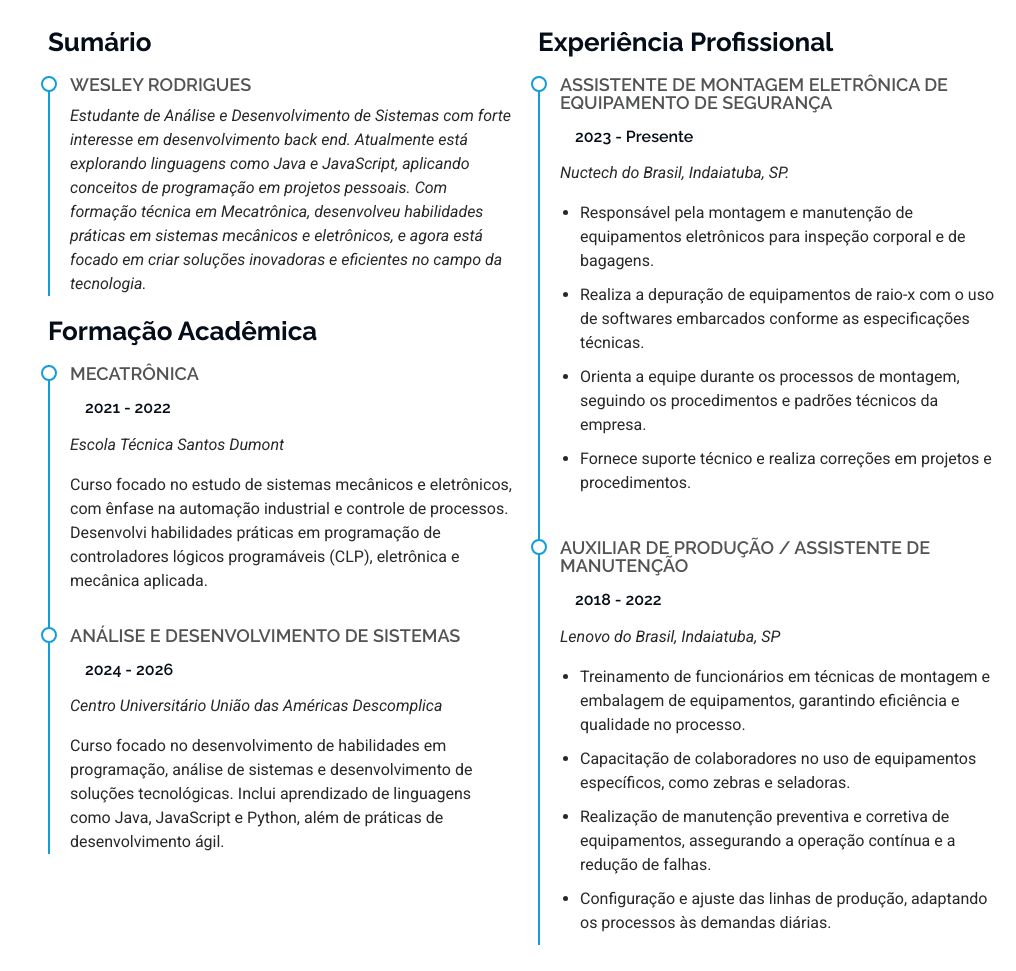
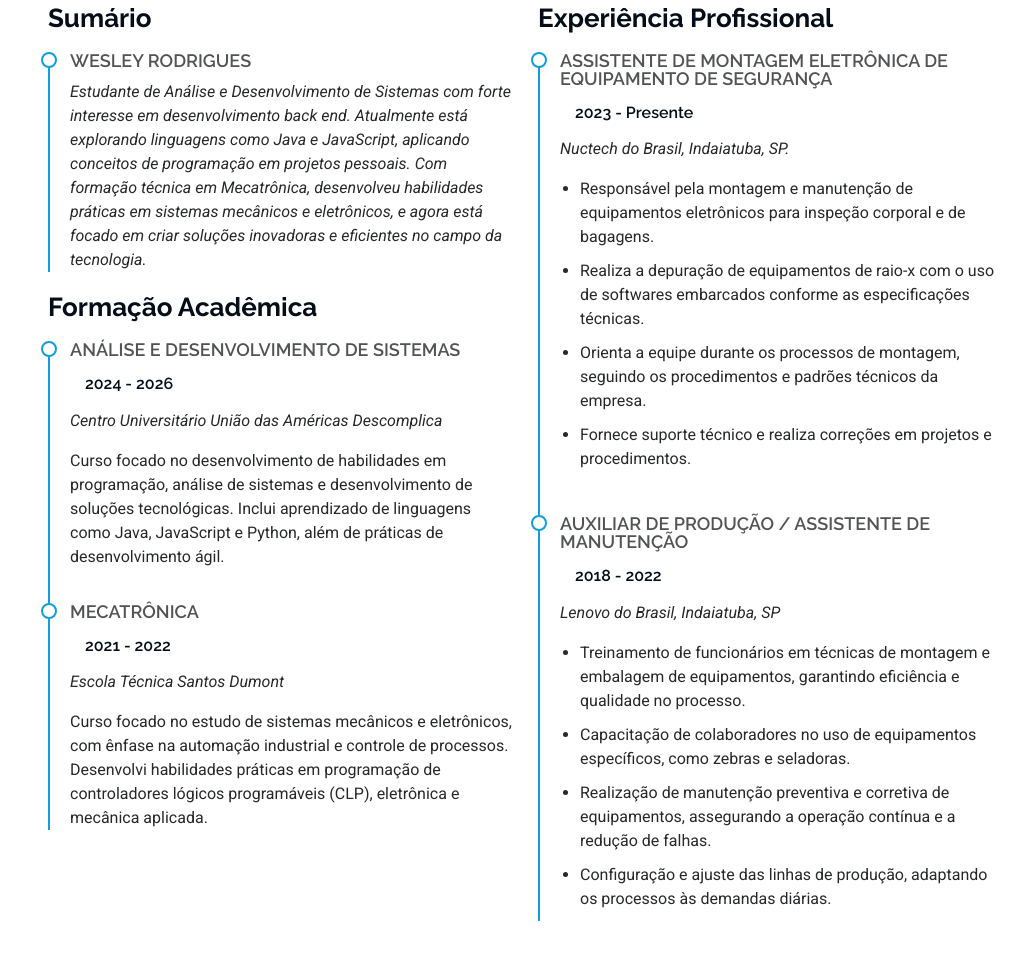
Before and after one commit to Wesleyrsouza/portifolio, a plain HTML site: page index.html in a window 1280 px wide. Shown: the part 2457-3428 px from the top of the page, without its empty margins (264-1280 px from the left). Drawn offline with Linux system fonts and the light colour scheme.

Commit message:
alteração na paágina index

```diff
--- a/index.html
+++ b/index.html
@@ -90,7 +90,7 @@
           programação orientada a objetos e na construção de aplicações. Recentemente, aprofundei meus conhecimentos em
           JavaScript, explorando a criação de interfaces dinâmicas e interativas.
           <br> <br>
-          Atualmente, estou cursando Análise e Desenvolvimento de Sistemas. Busco constantemente novos desafios para
+          Busco constantemente novos desafios para
           aprimorar minhas habilidades. Meu objetivo é oferecer soluções eficientes e inovadoras, contribuindo para
           projetos que façam a diferença, enquanto combino criatividade com disciplina.
 
@@ -253,6 +253,15 @@
             <h3 class="resume-title">Formação Acadêmica</h3>
 
             <div class="resume-item">
+              <h4>Análise e Desenvolvimento de Sistemas</h4>
+              <h5>2024 - 2026</h5>
+              <p><em>Centro Universitário União das Américas Descomplica</em></p>
+              <p>Curso focado no desenvolvimento de habilidades em programação, análise de sistemas e desenvolvimento de
+                soluções tecnológicas. Inclui aprendizado de linguagens como Java, JavaScript e Python, além de práticas
+                de desenvolvimento ágil.</p>
+            </div><!-- End Resume Item -->
+
+            <div class="resume-item">
               <h4>Mecatrônica</h4>
               <h5>2021 - 2022</h5>
               <p><em>Escola Técnica Santos Dumont</em></p>
@@ -261,14 +270,7 @@
                 programáveis (CLP), eletrônica e mecânica aplicada.</p>
             </div><!-- End Resume Item -->
 
-            <div class="resume-item">
-              <h4>Análise e Desenvolvimento de Sistemas</h4>
-              <h5>2024 - 2026</h5>
-              <p><em>Centro Universitário União das Américas Descomplica</em></p>
-              <p>Curso focado no desenvolvimento de habilidades em programação, análise de sistemas e desenvolvimento de
-                soluções tecnológicas. Inclui aprendizado de linguagens como Java, JavaScript e Python, além de práticas
-                de desenvolvimento ágil.</p>
-            </div><!-- End Resume Item -->
+
 
           </div>
 
```
